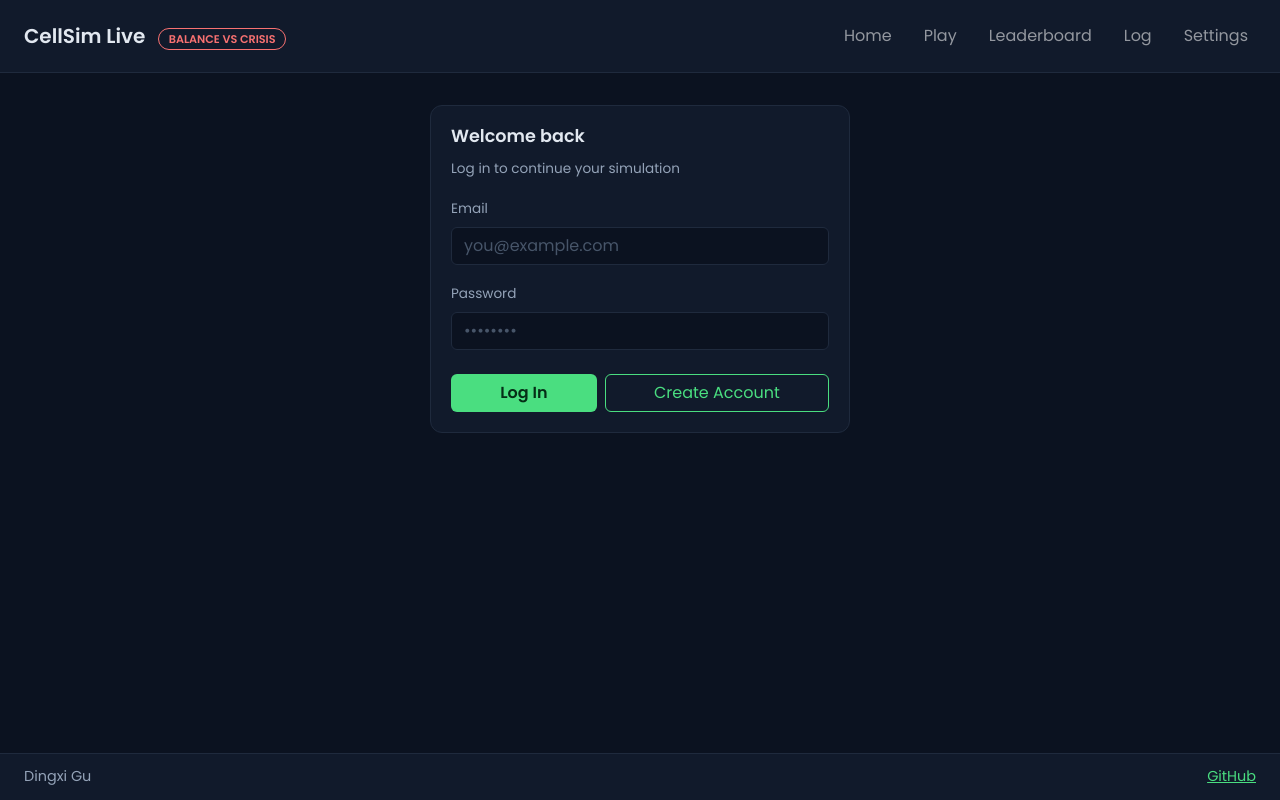
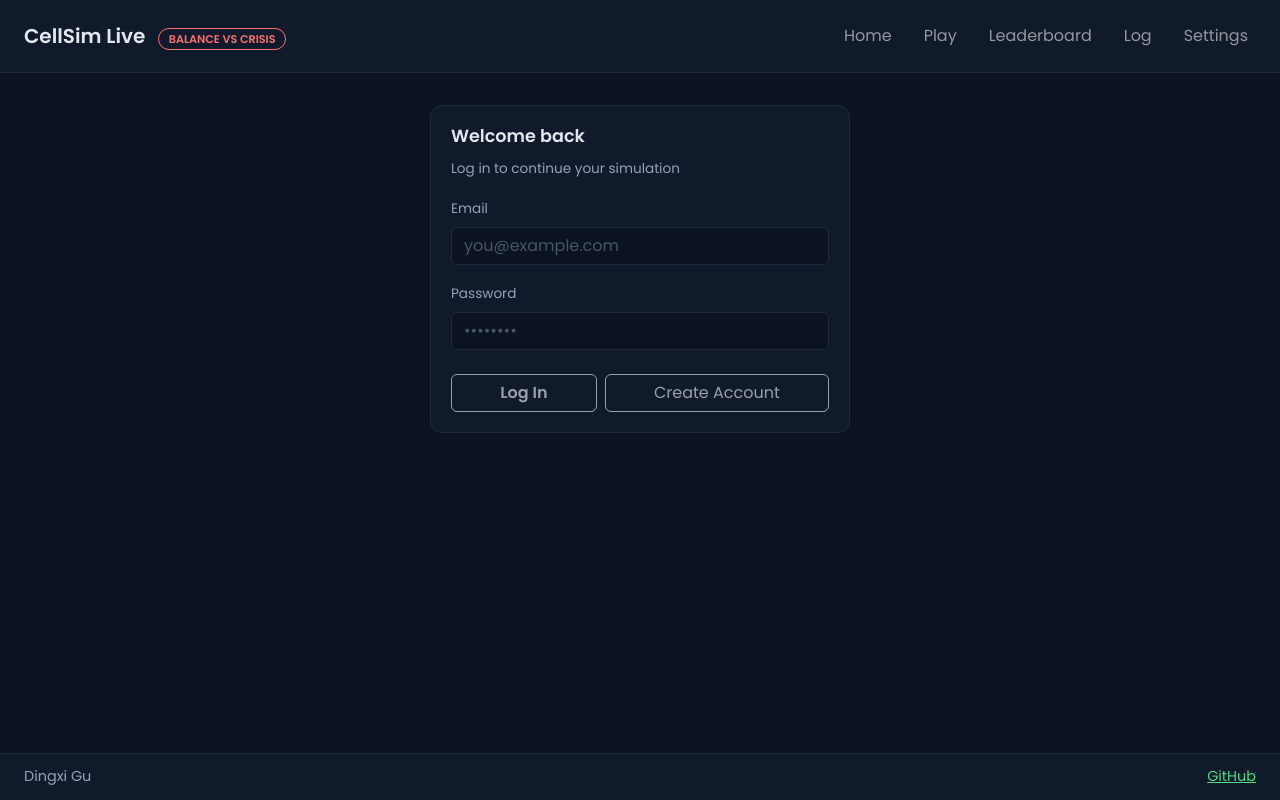
Before and after one commit to Casen-DG/startup, a React (Vite) app: page /login in a window 1280 px wide. Built offline with nearby package versions, Linux system fonts and the light colour scheme.

Commit message:
Add login with localStorage auth state

```diff
--- a/src/app.jsx
+++ b/src/app.jsx
@@ -10,6 +10,9 @@ import { Log } from './log/log';
 import { Settings } from './settings/settings';
 
 export default function App() {
+  const [userName, setUserName] = React.useState(localStorage.getItem('userName') || '');
+  const [authState, setAuthState] = React.useState(userName ? 'authenticated' : 'unauthenticated');
+
   return (
     <BrowserRouter>
       <div className="body">
@@ -30,7 +33,14 @@ export default function App() {
 
         <Routes>
           <Route path="/" element={<Home />} />
-          <Route path="/login" element={<Login />} />
+          <Route path="/login" element={<Login
+            userName={userName}
+            authState={authState}
+            onAuthChange={(name, state) => {
+              setUserName(name);
+              setAuthState(state);
+            }}
+          />} />
           <Route path="/play" element={<Play />} />
           <Route path="/leaderboard" element={<Leaderboard />} />
           <Route path="/log" element={<Log />} />
--- /dev/null
+++ b/src/login/authenticated.jsx
@@ -0,0 +1,15 @@
+import React from 'react';
+
+export function Authenticated({ userName, onLogout }) {
+  function logout() {
+    localStorage.removeItem('userName');
+    onLogout();
+  }
+
+  return (
+    <div>
+      <p>Logged in as: {userName}</p>
+      <button type="button" className="btn btn-keeper" onClick={logout}>Log Out</button>
+    </div>
+  );
+}
--- a/src/login/login.jsx
+++ b/src/login/login.jsx
@@ -1,21 +1,18 @@
 import React from 'react';
+import { Authenticated } from './authenticated';
+import { Unauthenticated } from './unauthenticated';
 
-export function Login() {
+export function Login({ userName, authState, onAuthChange }) {
   return (
     <main>
       <section className="panel auth-card">
         <h2>Welcome back</h2>
         <p className="muted">Log in to continue your simulation</p>
-        <form>
-          <label htmlFor="email" className="form-label">Email</label>
-          <input id="email" type="email" className="form-control mb-3" placeholder="you@example.com" />
-          <label htmlFor="password" className="form-label">Password</label>
-          <input id="password" type="password" className="form-control mb-4" placeholder="••••••••" />
-          <div className="d-flex gap-2">
-            <button type="submit" className="btn btn-keeper flex-fill">Log In</button>
-            <button type="button" className="btn btn-outline-keeper flex-fill">Create Account</button>
-          </div>
-        </form>
+        {authState === 'authenticated' ? (
+          <Authenticated userName={userName} onLogout={() => onAuthChange('', 'unauthenticated')} />
+        ) : (
+          <Unauthenticated userName={userName} onLogin={(name) => onAuthChange(name, 'authenticated')} />
+        )}
       </section>
     </main>
   );
--- /dev/null
+++ b/src/login/unauthenticated.jsx
@@ -0,0 +1,41 @@
+import React, { useState } from 'react';
+
+export function Unauthenticated({ userName, onLogin }) {
+  const [email, setEmail] = useState(userName || '');
+  const [password, setPassword] = useState('');
+
+  function login(e) {
+    if (e) e.preventDefault();
+    localStorage.setItem('userName', email);
+    onLogin(email);
+  }
+
+  const disabled = !email || !password;
+
+  return (
+    <form onSubmit={login}>
+      <label htmlFor="email" className="form-label">Email</label>
+      <input
+        id="email"
+        type="email"
+        className="form-control mb-3"
+        placeholder="you@example.com"
+        value={email}
+        onChange={(e) => setEmail(e.target.value)}
+      />
+      <label htmlFor="password" className="form-label">Password</label>
+      <input
+        id="password"
+        type="password"
+        className="form-control mb-4"
+        placeholder="••••••••"
+        value={password}
+        onChange={(e) => setPassword(e.target.value)}
+      />
+      <div className="d-flex gap-2">
+        <button type="button" className="btn btn-keeper flex-fill" disabled={disabled} onClick={login}>Log In</button>
+        <button type="button" className="btn btn-outline-keeper flex-fill" disabled={disabled} onClick={login}>Create Account</button>
+      </div>
+    </form>
+  );
+}
```
